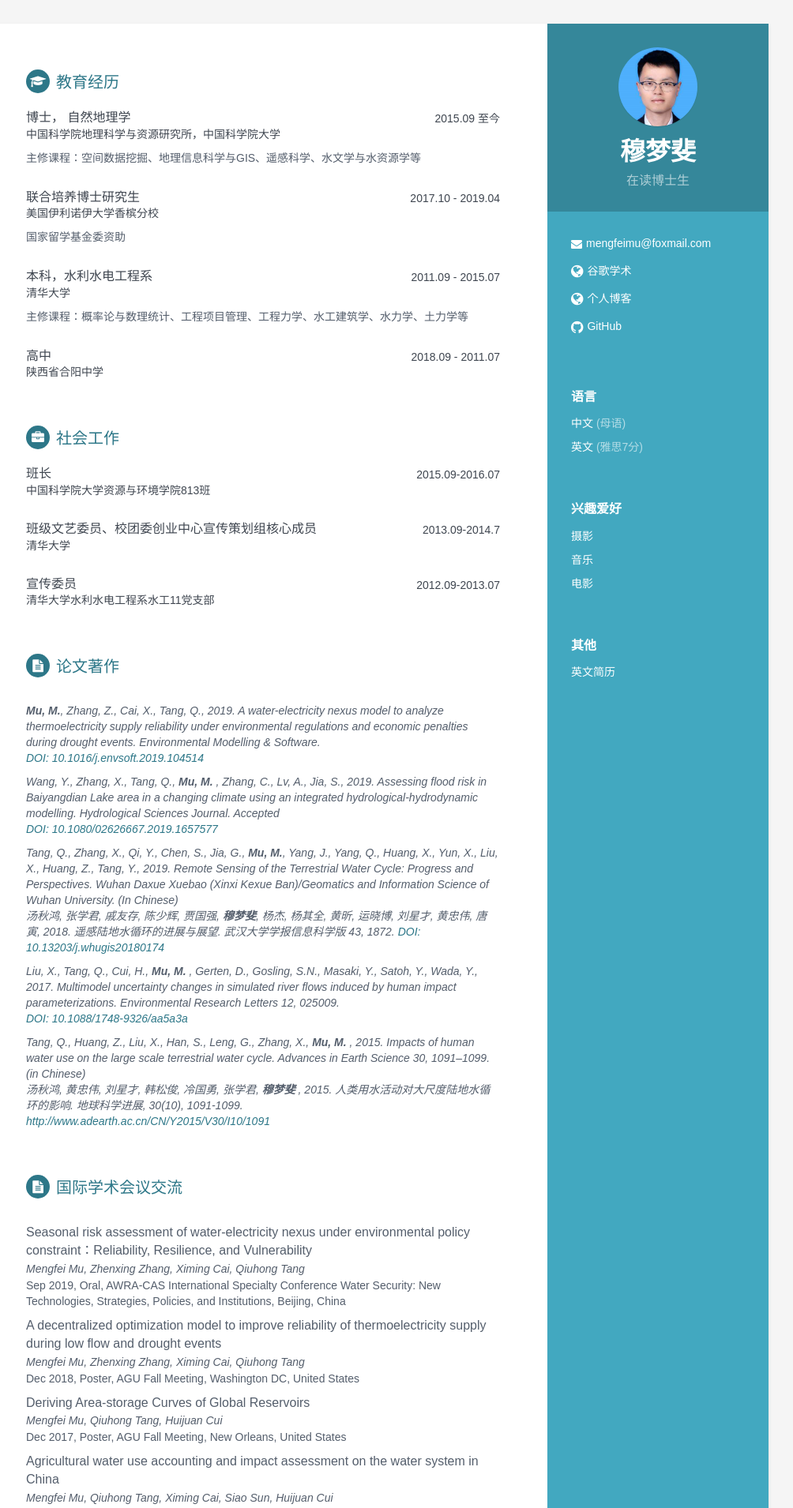
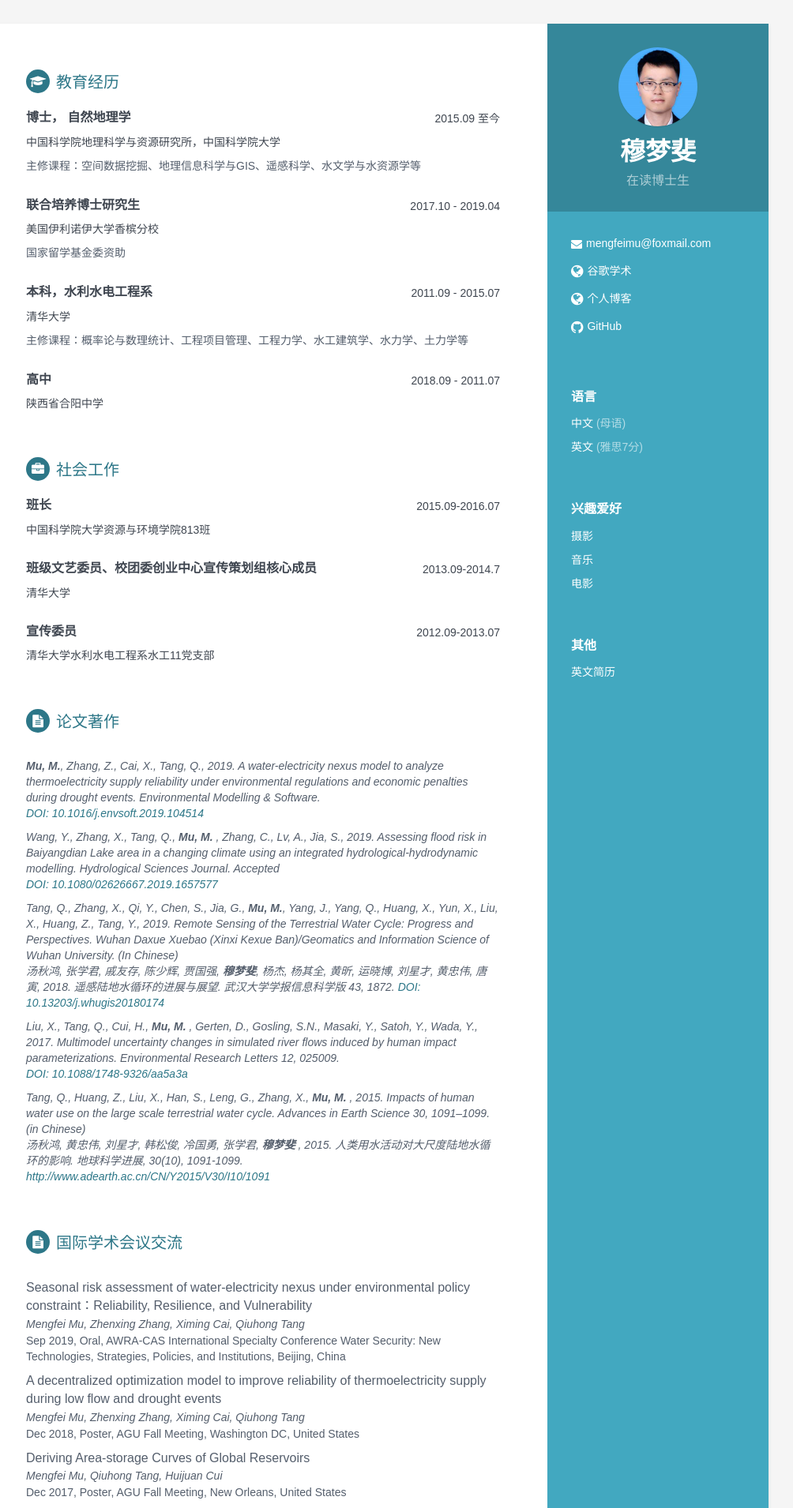
Before and after one commit to mengfeimu/cv-zh, a Jekyll site: the page built from index.html, in a window 1280 px wide. Shown: the top 1910 px of the page at 79% size, without its empty margins (167-1171 px from the left). Built offline with Jekyll 4.4.1, drawn with Linux system fonts in a browser that asks for light colours.

Commit message:
Update styles.css

```diff
--- a/assets/css/styles.css
+++ b/assets/css/styles.css
@@ -210,8 +210,8 @@ p {
   color: #3F4650;
   font-size: 16px;
   margin-top: 0;
-  margin-bottom: 0;
-  font-weight: 500;
+  margin-bottom: 10px;
+  font-weight: 800;
 }
 .main-wrapper .time {
   position: absolute;
```
